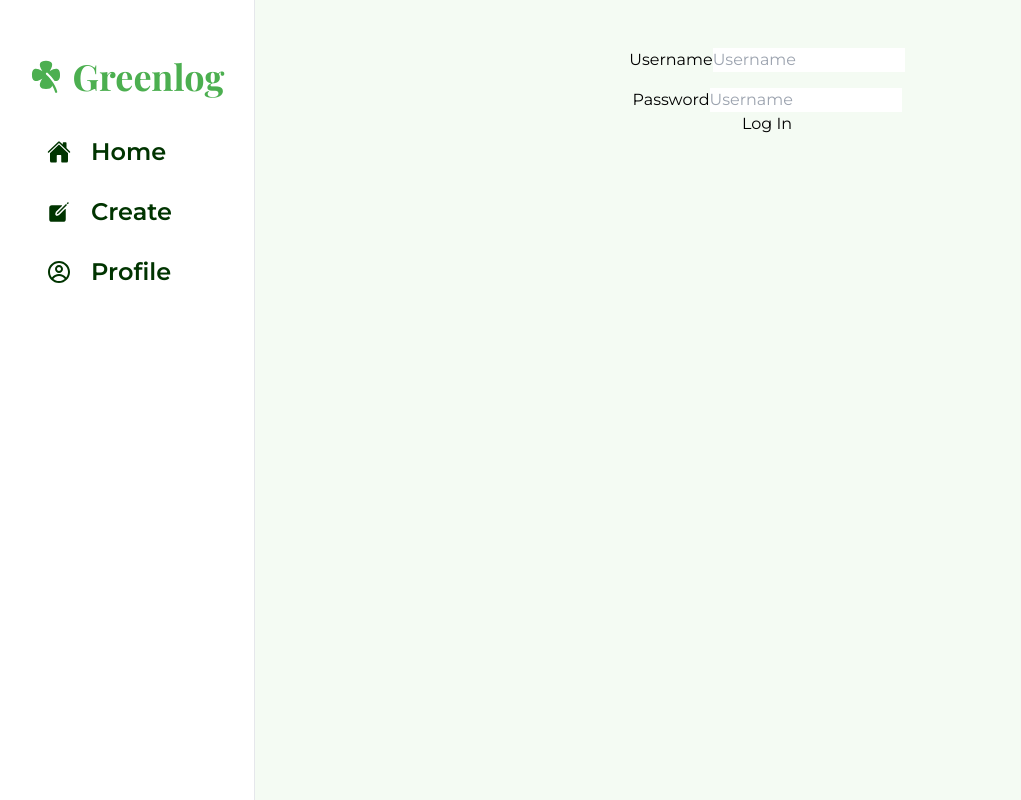
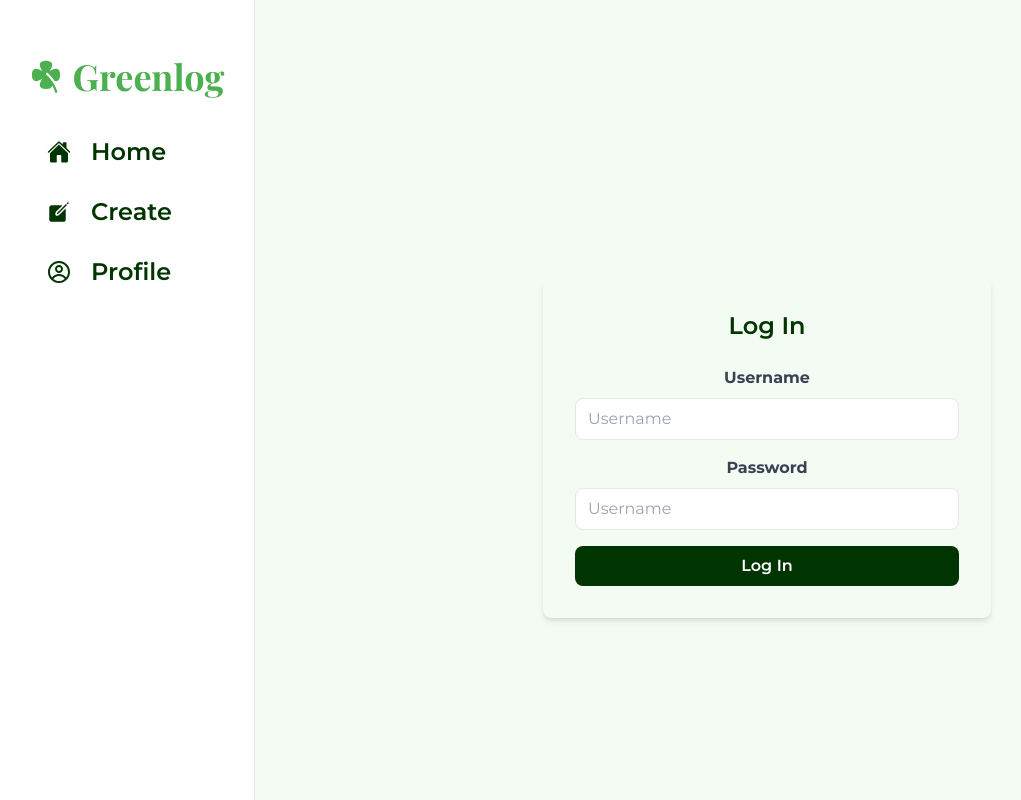
Before and after one commit to lunnne/Green-log, a React (Vite) app in the folder frontend/: page /login in a window 1280 px wide. Shown: the whole page, without its empty margins (1-1022 px from the left). Built offline with nearby package versions, Linux system fonts and the light colour scheme; a web font is replaced by a local one.

Commit message:
feat : modified login.tsx file

```diff
--- a/frontend/src/features/auth/LogIn.tsx
+++ b/frontend/src/features/auth/LogIn.tsx
@@ -1,17 +1,25 @@
 export default function LogIn() {
   return (
-    <section>
-      <div>
+    <section className="flex flex-col items-center justify-center min-h-screen">
+      <div className="shadow-md rounded-lg p-8 w-full max-w-md">
+        <h2 className="text-2xl font-semibold text-center text-dark-green mb-6">Log In</h2>
+
         <form>
           <div className="mb-4">
-            <label htmlFor="username">Username</label>
-            <input type="username" name="username" id="username" placeholder="Username" />
+            <label htmlFor="username" className="block text-gray-700 font-bold mb-2">
+              Username
+            </label>
+            <input type="username" name="username" id="username" className="w-full px-3 py-2 border rounded-lg" placeholder="Username" />
           </div>
-          <div>
-            <label htmlFor="password">Password</label>
-            <input type="password" name="password" id="password" placeholder="Username" />
+          <div className="mb-4">
+            <label htmlFor="password" className="block text-gray-700 font-bold mb-2">
+              Password
+            </label>
+            <input type="password" name="password" id="password" className="w-full px-3 py-2 border rounded-lg" placeholder="Username" />
           </div>
-          <button type="submit">Log In</button>
+          <button type="submit" className="w-full bg-dark-green text-white font-semibold py-2 rounded-lg hover:bg-green-700">
+            Log In
+          </button>
         </form>
       </div>
     </section>
--- a/frontend/src/features/auth/SignUp.tsx
+++ b/frontend/src/features/auth/SignUp.tsx
@@ -38,7 +38,7 @@ export default function SignUp() {
               type="text"
               name="name"
               id="name"
-              value={formData.name}
+              value={formData.email}
               className="w-full px-3 py-2 border rounded-lg"
               placeholder="Enter your email"
             />
```
